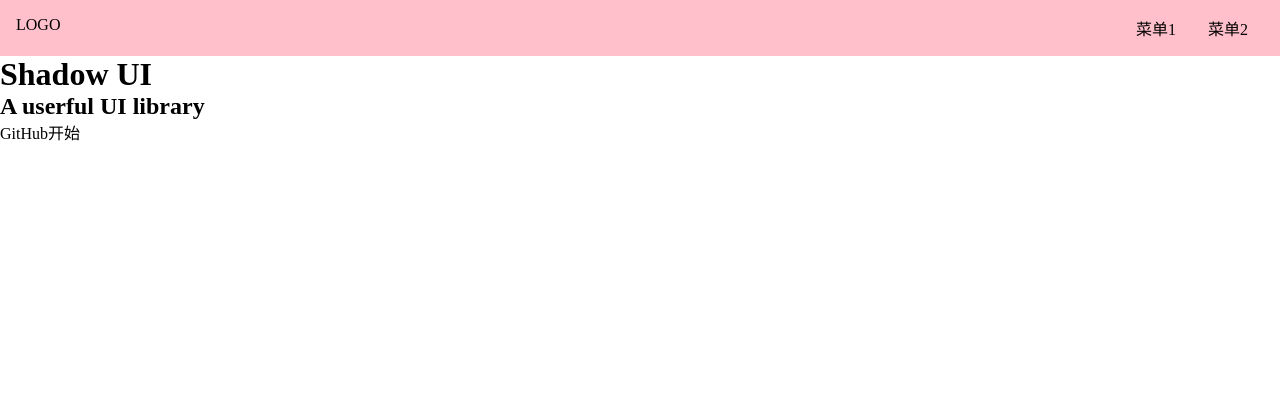
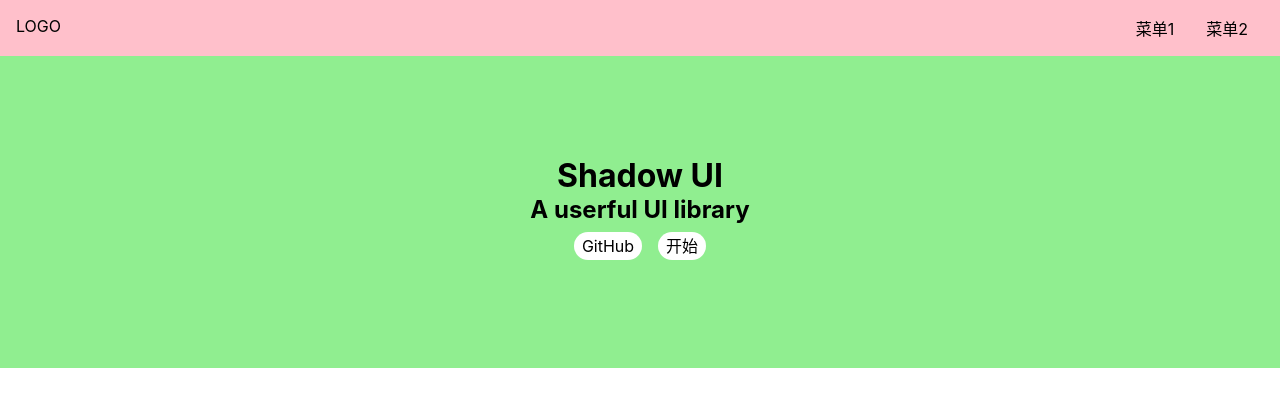
Before and after one commit to rustinliu/yezi-UI, a Vue app: page /#/ in a window 1280 px wide. Shown: the top 406 px of the page. Built offline with nearby package versions, Linux system fonts and the light colour scheme.

Commit message:
Home样式完善

```diff
--- a/src/index.scss
+++ b/src/index.scss
@@ -12,5 +12,14 @@
     color: inherit;
     &:hover {
         border-bottom: 1px solid;
+        cursor: pointer;
     }
 }
+
+body {
+    font-size: 16px;
+    font-family: -apple-system, 'Noto Sans', 'Helvetica Neue', Helvetica, 'Nimbus Sans L', Arial,
+        'Liberation Sans', 'PingFang SC', 'Hiragino Sans GB', 'Noto Sans CJK SC',
+        'Source Han Sans SC', 'Source Han Sans CN', 'Microsoft YaHei', 'Wenquanyi Micro Hei',
+        'WenQuanYi Zen Hei', 'ST Heiti', SimHei, 'WenQuanYi Zen Hei Sharp', sans-serif;
+}
--- a/src/views/Home.vue
+++ b/src/views/Home.vue
@@ -20,4 +20,26 @@
     },
 };
 </script>
-<style lang="scss" scoped></style>
+<style lang="scss" scoped>
+.banner {
+    padding: 100px 0;
+    display: flex;
+    justify-content: center;
+    align-items: center;
+    flex-direction: column;
+    background: lightgreen;
+    > .actions {
+        padding: 8px 0;
+        a {
+            margin: 0 8px;
+            background: #fff;
+            display: inline-block;
+            $h: 28px;
+            height: $h;
+            line-height: $h;
+            border-radius: $h/2;
+            padding: 0 8px;
+        }
+    }
+}
+</style>
```
